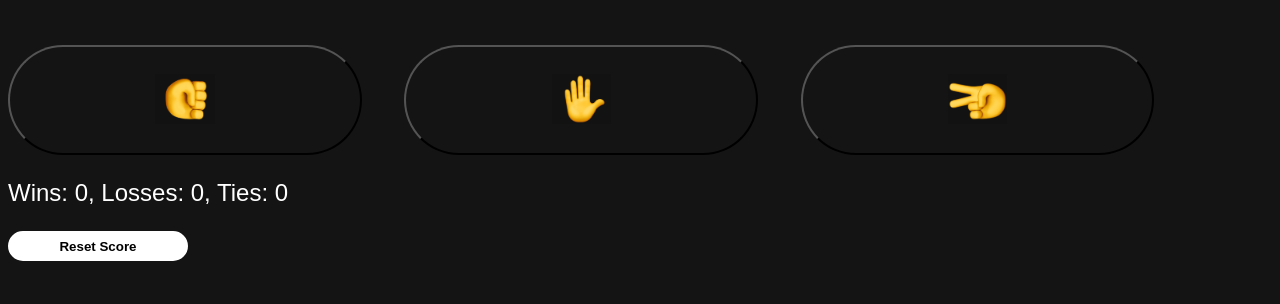
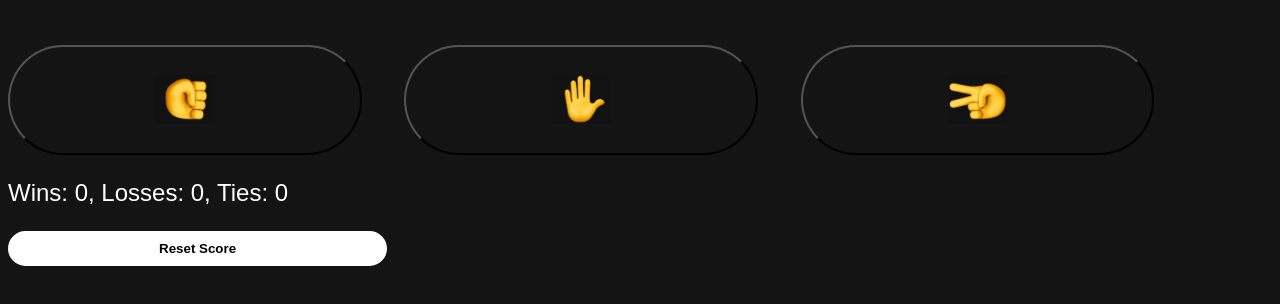
Before and after one commit to matsjfunke/rock-paper-scissors, a plain HTML site: page index.html in a window 1280 px wide. Shown: the part 106-410 px from the top of the page. Drawn offline with Linux system fonts and the light colour scheme.

Commit message:
-m 'final style'

```diff
--- a/index.html
+++ b/index.html
@@ -33,8 +33,8 @@
       .reset-button {
         background-color: white;
         border: solid white;
-        height: 30px;
-        width: 180px;
+        height: 35px;
+        width: 30%;
         border-radius: 50px;
       }
     </style>
```
